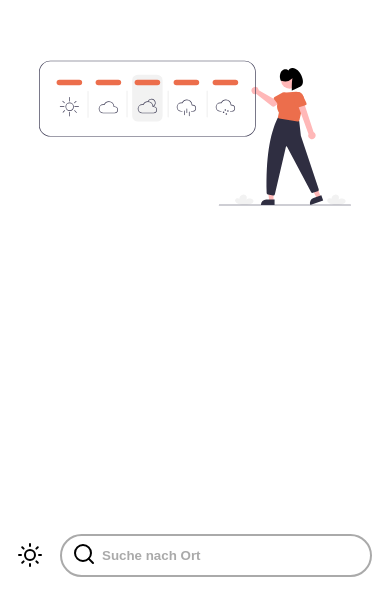
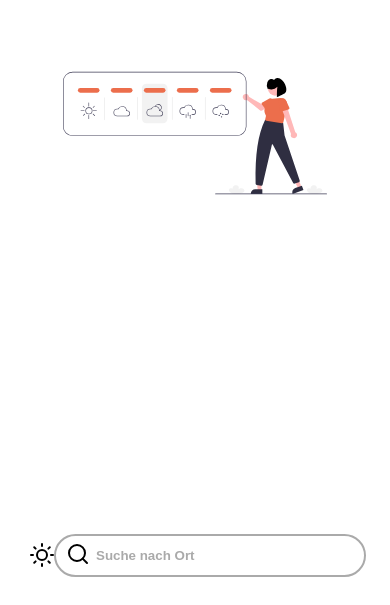
Before and after one commit to cyngko/weather-app-v2, a React (Create React App) app: page / in a window 390 px wide. Shown: the part 239-844 px from the top of the page. Built offline with nearby package versions, Linux system fonts and the light colour scheme.

Commit message:
Updated with on tablet screens

```diff
--- a/src/App.css
+++ b/src/App.css
@@ -7,6 +7,8 @@
 }
 .App {
   height: 100vh;
+  padding: 0px 30px;
+  overflow-y: hidden;
   transition: background 350ms ease-in;
 }
 .AppContent {
```
